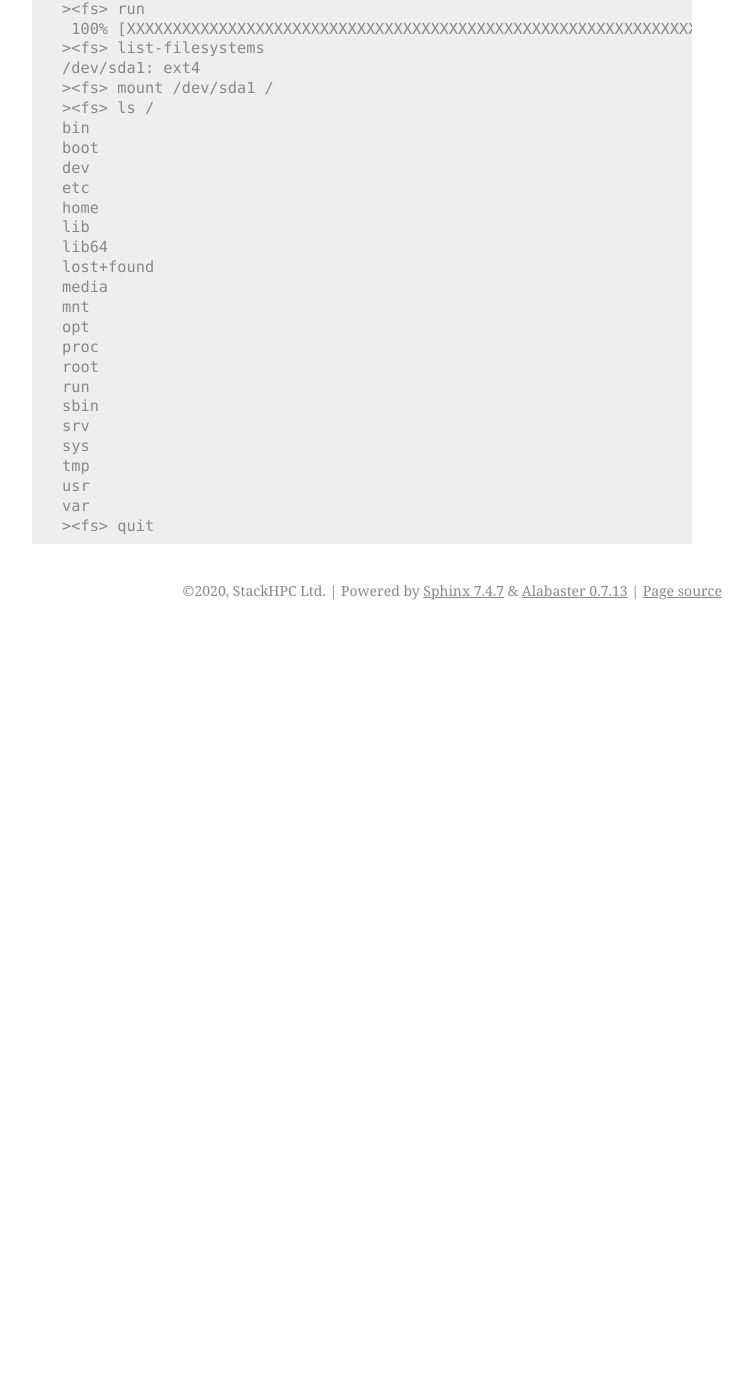
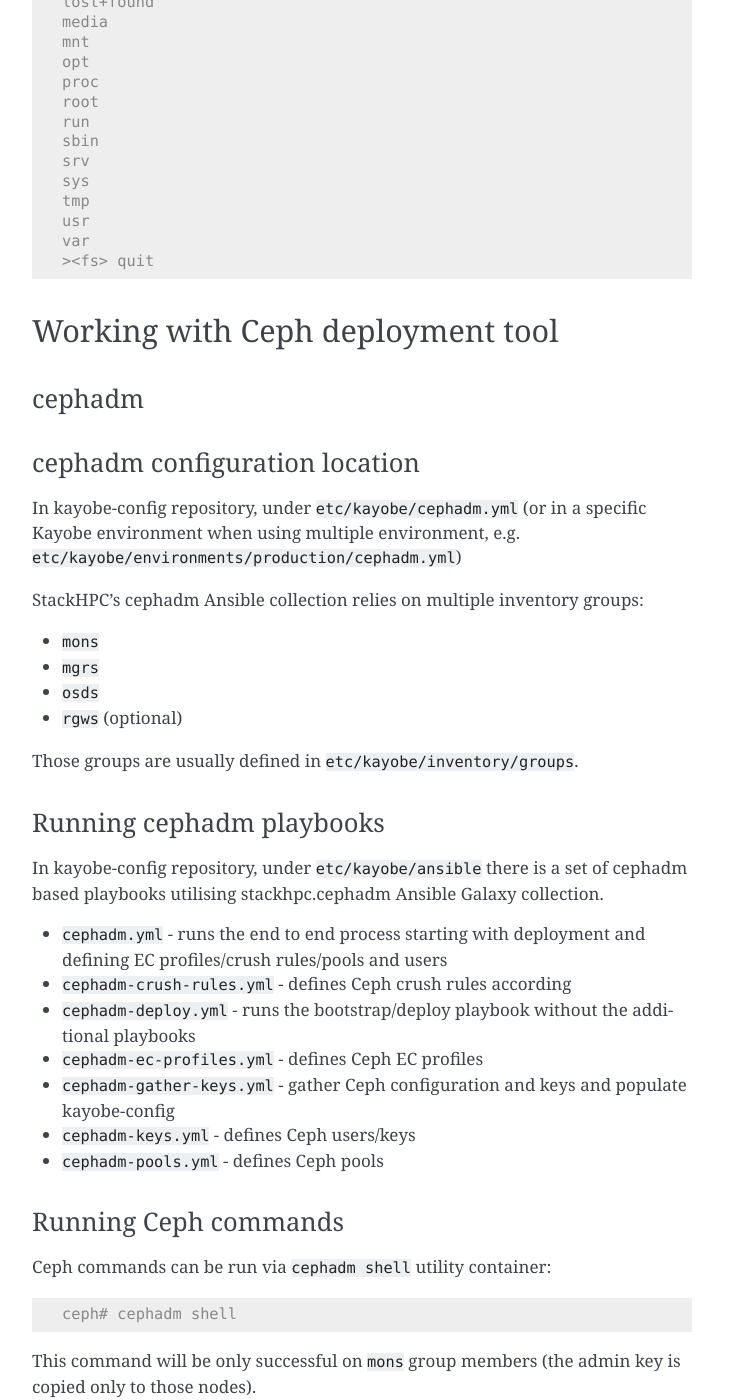
Before and after one commit to stackhpc/openstack-admin-guide, a Sphinx documentation site: the page built from source/ceph_storage.rst, in a window 1280 px wide and 1400 px high, scrolled down 1735 px. Shown: the whole window, without its empty margins (388-1141 px from the left). Built offline with Sphinx 7.4.7, drawn with Linux system fonts in a browser that asks for light colours; before the commit the page ends 2365 px from its top, so only the background shows below that; some of the changed text lies outside the part shown.

Commit message:
Add cephadm docs

```diff
--- a/source/ceph_storage.rst
+++ b/source/ceph_storage.rst
@@ -21,9 +21,19 @@ Ceph Operations and Troubleshooting
 
 .. include:: include/ceph_troubleshooting.rst
 
+Working with Ceph deployment tool
+=================================
+
 .. ifconfig:: deployment['ceph_ansible']
 
    Ceph Ansible
    ============
 
    .. include:: include/ceph_ansible.rst
+
+.. ifconfig:: deployment['cephadm']
+
+   cephadm
+   =======
+
+   .. include:: include/cephadm.rst
--- a/source/data/deployment.yml
+++ b/source/data/deployment.yml
@@ -4,6 +4,9 @@ ceph: true
 
 # Whether the Ceph deployment is done via Ceph-Ansible
 ceph_ansible: false
+
+# Whether the Ceph deployment is done via cephadm
+cephadm: true
 
 # Whether the Ceph deployment is managed by StackHPC
 ceph_managed: false
--- a/source/include/ceph_ansible.rst
+++ b/source/include/ceph_ansible.rst
@@ -3,6 +3,41 @@ Making a Ceph-Ansible Checkout
 
 Invoking Ceph-Ansible
 =====================
+
+Removing a Failed Ceph Drive
+============================
+
+If a drive is verified dead, stop and eject the osd (eg. `osd.4`)
+from the cluster:
+
+.. code-block:: console
+
+   storage-0# systemctl stop ceph-osd@4.service
+   storage-0# systemctl disable ceph-osd@4.service
+   ceph# ceph osd out osd.4
+
+.. ifconfig:: deployment['ceph_ansible']
+
+   Before running Ceph-Ansible, also remove vestigial state directory
+   from `/var/lib/ceph/osd` for the purged OSD, for example for OSD ID 4:
+
+   .. code-block:: console
+
+      storage-0# rm -rf /var/lib/ceph/osd/ceph-4
+
+Remove Ceph OSD state for the old OSD, here OSD ID `4` (we will
+backfill all the data when we reintroduce the drive).
+
+.. code-block:: console
+
+   ceph# ceph osd purge --yes-i-really-mean-it 4
+
+Unset noout for osds when hardware maintenance has concluded - eg.
+while waiting for the replacement disk:
+
+.. code-block:: console
+
+   ceph# ceph osd unset noout
 
 Replacing a Failed Ceph Drive
 =============================
--- a/source/include/ceph_troubleshooting.rst
+++ b/source/include/ceph_troubleshooting.rst
@@ -4,6 +4,15 @@ Investigating a Failed Ceph Drive
 After deployment, when a drive fails it may cause OSD crashes in Ceph.
 If Ceph detects crashed OSDs, it will go into `HEALTH_WARN` state.
 Ceph can report details about failed OSDs by running:
+
+.. ifconfig:: deployment['cephadm']
+
+   .. note ::
+
+      Remember to run ceph/rbd commands after issuing ``cephadm shell`` or
+      installing ceph clients.
+      It is also important to run the commands on the hosts with _admin label
+      (Ceph monitors by default).
 
 .. code-block:: console
 
@@ -25,41 +34,6 @@ The failed hardware device is logged by the Linux kernel:
 
 Cross-reference the hardware device and OSD ID to ensure they match.
 (Using `pvs` and `lvs` may help make this connection).
-
-Removing a Failed Ceph Drive
-----------------------------
-
-If a drive is verified dead, stop and eject the osd (eg. `osd.4`)
-from the cluster:
-
-.. code-block:: console
-
-   storage-0# systemctl stop ceph-osd@4.service
-   storage-0# systemctl disable ceph-osd@4.service
-   ceph# ceph osd out osd.4
-
-.. ifconfig:: deployment['ceph_ansible']
-
-   Before running Ceph-Ansible, also remove vestigial state directory
-   from `/var/lib/ceph/osd` for the purged OSD, for example for OSD ID 4:
-
-   .. code-block:: console
-
-      storage-0# rm -rf /var/lib/ceph/osd/ceph-4
-
-Remove Ceph OSD state for the old OSD, here OSD ID `4` (we will
-backfill all the data when we reintroduce the drive).
-
-.. code-block:: console
-
-   ceph# ceph osd purge --yes-i-really-mean-it 4
-
-Unset noout for osds when hardware maintenance has concluded - eg.
-while waiting for the replacement disk:
-
-.. code-block:: console
-
-   ceph# ceph osd unset noout
 
 Inspecting a Ceph Block Device for a VM
 ---------------------------------------
--- /dev/null
+++ b/source/include/cephadm.rst
@@ -0,0 +1,115 @@
+cephadm configuration location
+==============================
+
+In kayobe-config repository, under ``etc/kayobe/cephadm.yml`` (or in a specific
+Kayobe environment when using multiple environment, e.g.
+``etc/kayobe/environments/production/cephadm.yml``)
+
+StackHPC's cephadm Ansible collection relies on multiple inventory groups:
+
+- ``mons``
+- ``mgrs``
+- ``osds``
+- ``rgws`` (optional)
+
+Those groups are usually defined in ``etc/kayobe/inventory/groups``.
+
+Running cephadm playbooks
+=========================
+
+In kayobe-config repository, under ``etc/kayobe/ansible`` there is a set of
+cephadm based playbooks utilising stackhpc.cephadm Ansible Galaxy collection.
+
+- ``cephadm.yml`` - runs the end to end process starting with deployment and
+  defining EC profiles/crush rules/pools and users
+- ``cephadm-crush-rules.yml`` - defines Ceph crush rules according
+- ``cephadm-deploy.yml`` - runs the bootstrap/deploy playbook without the
+  additional playbooks
+- ``cephadm-ec-profiles.yml`` - defines Ceph EC profiles
+- ``cephadm-gather-keys.yml`` - gather Ceph configuration and keys and populate
+  kayobe-config
+- ``cephadm-keys.yml`` - defines Ceph users/keys
+- ``cephadm-pools.yml`` - defines Ceph pools\
+
+Running Ceph commands
+=====================
+
+Ceph commands can be run via ``cephadm shell`` utility container:
+
+.. code-block:: console
+
+   ceph# cephadm shell
+
+This command will be only successful on ``mons`` group members (the admin key
+is copied only to those nodes).
+
+Adding a new storage node
+=========================
+
+Add a node to a respective group (e.g. osds) and run ``cephadm-deploy.yml``
+playbook.
+
+.. note::
+   To add other node types than osds (mons, mgrs, etc) you need to specify
+   ``-e cephadm_bootstrap=True`` on playbook run.
+
+Removing a storage node
+=======================
+
+First drain the node
+
+.. code-block:: console
+
+   ceph# cephadm shell
+   ceph# ceph orch host drain <host>
+
+Once all daemons are removed - you can remove the host:
+
+.. code-block:: console
+
+   ceph# cephadm shell
+   ceph# ceph orch host rm <host>
+
+And then remove the host from inventory (usually in
+``etc/kayobe/inventory/overcloud``)
+
+Additional options/commands may be found in
+`Host management <https://docs.ceph.com/en/latest/cephadm/host-management/>`_
+
+Replacing a Failed Ceph Drive
+=============================
+
+Once an OSD has been identified as having a hardware failure,
+the affected drive will need to be replaced.
+
+If rebooting a Ceph node, first set ``noout`` to prevent excess data
+movement:
+
+.. code-block:: console
+
+   ceph# cephadm shell
+   ceph# ceph osd set noout
+
+Reboot the node and replace the drive
+
+Unset noout after the node is back online
+
+.. code-block:: console
+
+   ceph# cephadm shell
+   ceph# ceph osd unset noout
+
+Remove the OSD using Ceph orchestrator command:
+
+.. code-block:: console
+
+   ceph# cephadm shell
+   ceph# ceph orch osd rm <ID> --replace
+
+After removing OSDs, if the drives the OSDs were deployed on once again become
+available, cephadm may automatically try to deploy more OSDs on these drives if
+they match an existing drivegroup spec.
+If this is not your desired action plan - it's best to modify the drivegroup
+spec before (``cephadm_osd_spec`` variable in ``etc/kayobe/cephadm.yml``).
+Either set ``unmanaged: true`` to stop cephadm from picking up new disks or
+modify it in some way that it no longer matches the drives you want to remove.
```
